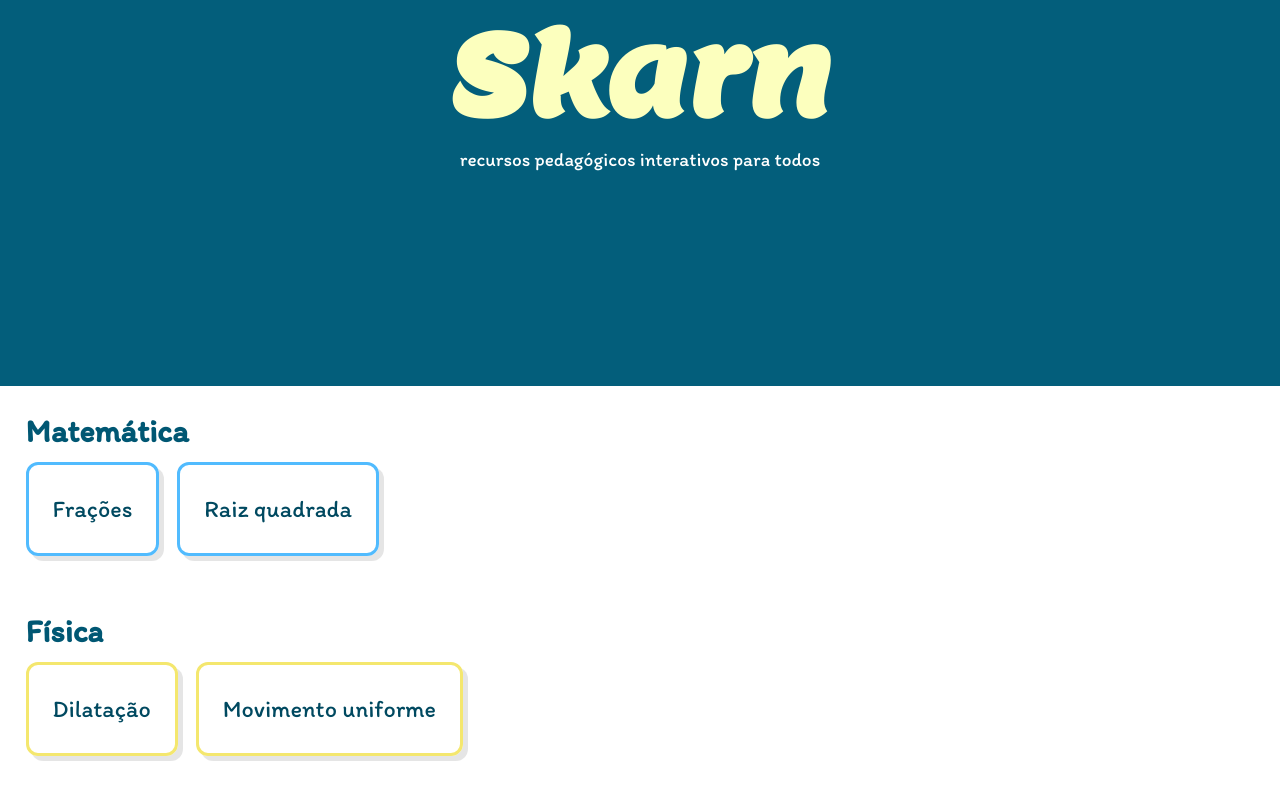
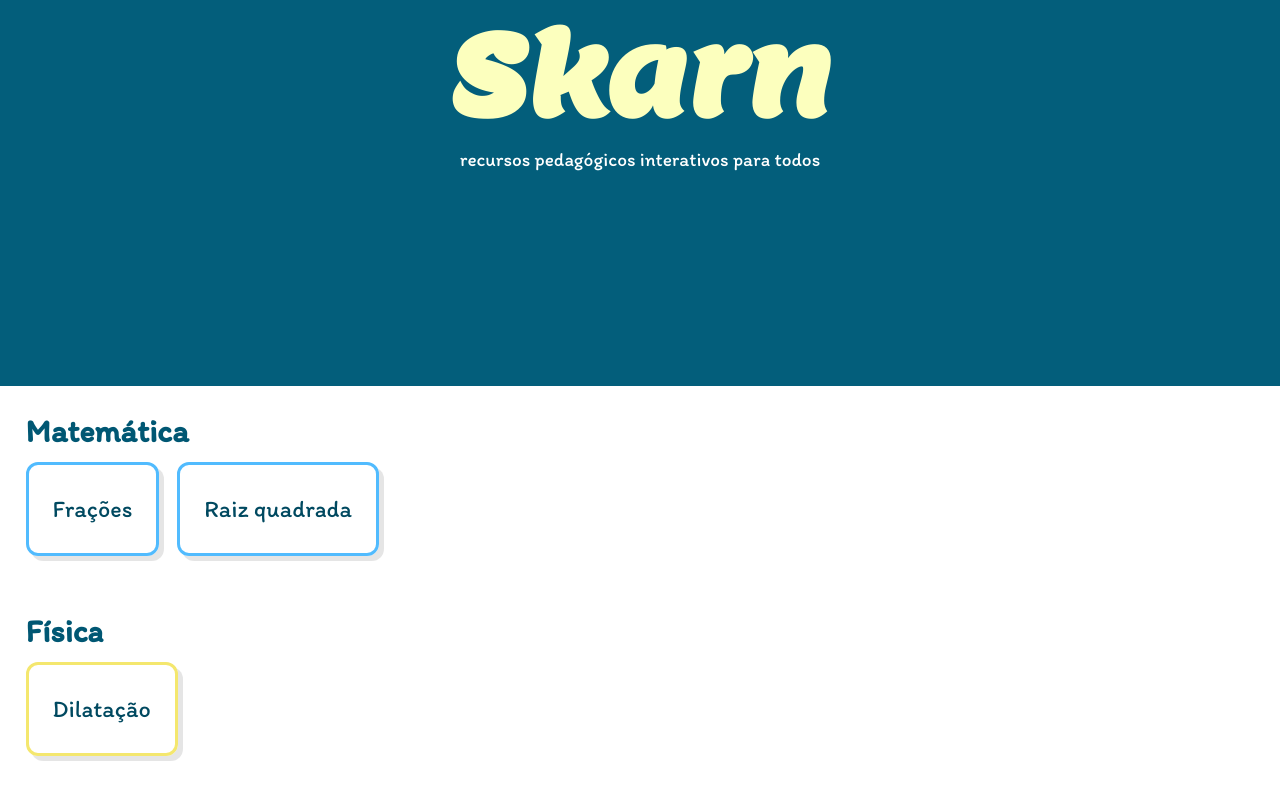
Before and after one commit to joaoP-santos/skarn, a Nuxt app: page / in a window 1280 px wide. Shown: the part 214-1014 px from the top of the page. Built offline with nearby package versions, Linux system fonts and the light colour scheme.

Commit message:
temporarily removed MU simulator

```diff
--- a/pages/index.vue
+++ b/pages/index.vue
@@ -31,9 +31,6 @@ useHead({
         <NuxtLink to="/physics/dilatation" class="physics">
           <p>Dilatação</p>
         </NuxtLink>
-        <a href="/physics/mu" class="physics">
-          <p>Movimento uniforme</p>
-        </a>
       </div>
     </div>
   </section>
```
